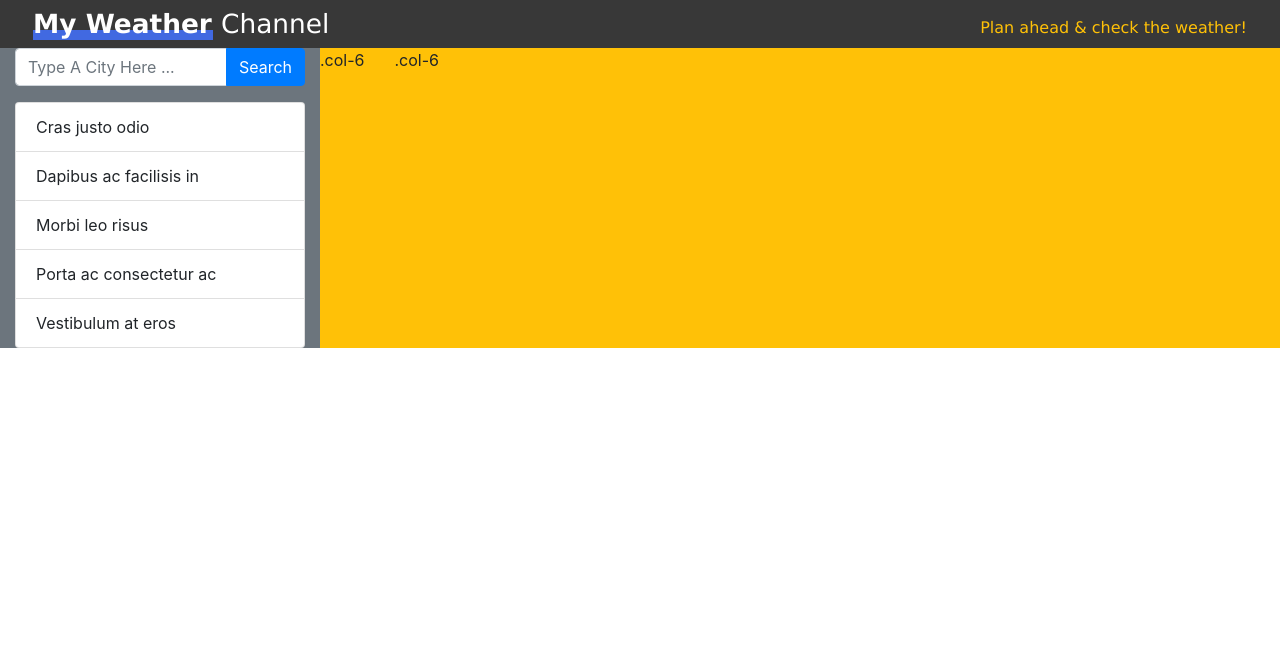
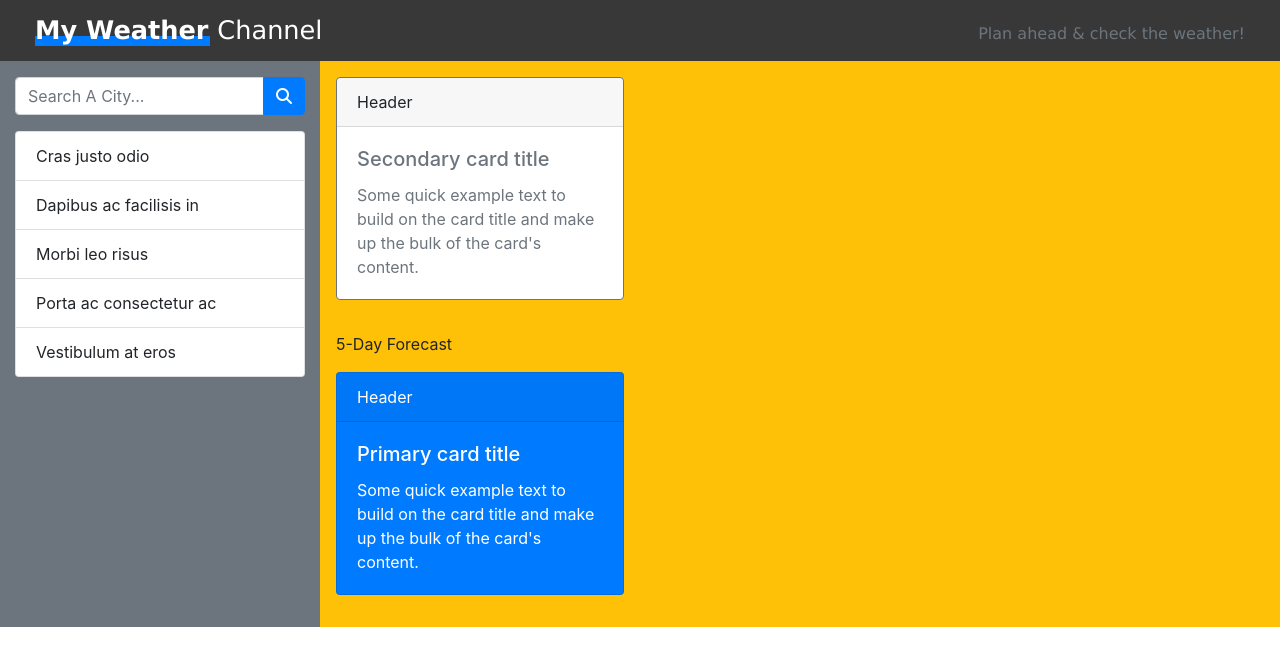
Before and after one commit to lylylong/my-weather-channel, a plain HTML site: page index.html in a window 1280 px wide. Drawn offline with nearby package versions, Linux system fonts and the light colour scheme.

Commit message:
more bootstrap & css

```diff
--- a/assets/css/style.css
+++ b/assets/css/style.css
@@ -12,7 +12,7 @@
 header {
   background-color: var(--darkgrey);
   font-family: Verdana, Geneva, Tahoma, sans-serif;
-  padding: 8px;
+  padding: 15px;
   display: flex;
   flex-wrap: wrap;
   justify-content: space-between;
@@ -20,8 +20,8 @@ header {
 a h1 {
   color: white;
   display: inline-block;
-  margin-left: 25px;
-  font-size: 1.65rem;
+  margin-left: 20px;
+  font-size: 1.6rem;
   font-weight: 600;
   margin-bottom: 0;
 }
@@ -31,16 +31,29 @@ h1 span {
 h1::after {
   content: " ";
   display: block;
-  background-color: royalblue;
-  width: 180px;
+  background-color: #007bff;
+  width: 175px;
   height: 10px;
   margin-top: -10px;
 }
 header p {
-  margin: 0 25px;
-  color: #ffc107;
+  margin: 0 20px;
+  color: #6c757d;
   font-size: 1rem;
   font-weight: lighter;
   text-align: left;
   align-self: flex-end;
 }
+
+.input-group {
+  margin: 1rem 0;
+}
+
+.current-weather,
+.forecast-weather {
+  padding: 1rem;
+}
+
+.forecast-title {
+  padding-left: 1rem;
+}
--- a/index.html
+++ b/index.html
@@ -11,6 +11,10 @@
       crossorigin="anonymous"
     />
     <link rel="stylesheet" href="./assets/css/style.css" />
+    <script
+      src="https://kit.fontawesome.com/c8a531d8ae.js"
+      crossorigin="anonymous"
+    ></script>
   </head>
   <body>
     <header>
@@ -29,7 +33,7 @@
                 <input
                   type="text"
                   class="form-control"
-                  placeholder="Type A City Here ... "
+                  placeholder="Search A City..."
                   aria-label="Type A City"
                   aria-describedby="button-addon2"
                 />
@@ -39,7 +43,7 @@
                     type="button"
                     id="button-addon2"
                   >
-                    Search
+                    <i class="fas fa-search"></i>
                   </button>
                 </div>
               </div>
@@ -58,17 +62,35 @@
           <div class="col-9 right-col bg-warning">
             <!-- Current Weather -->
             <div class="row current-weather">
-              <div class="row">
-                <div class="col"></div>
-              </div>
-
-              <div class="row">
-                <div class="col-6">.col-6</div>
-                <div class="col-6">.col-6</div>
+              <div class="card border-secondary mb-3" style="max-width: 18rem">
+                <div class="card-header">Header</div>
+                <div class="card-body text-secondary">
+                  <h5 class="card-title">Secondary card title</h5>
+                  <p class="card-text">
+                    Some quick example text to build on the card title and make
+                    up the bulk of the card's content.
+                  </p>
+                </div>
               </div>
             </div>
+            <!-- 5-Day Forecast Title -->
+            <div class="row forecast-title">5-Day Forecast</div>
             <!-- Forecast Weather -->
-            <div class="row forecast-weather"></div>
+            <div class="row forecast-weather">
+              <div
+                class="card text-white bg-primary mb-3"
+                style="max-width: 18rem"
+              >
+                <div class="card-header">Header</div>
+                <div class="card-body">
+                  <h5 class="card-title">Primary card title</h5>
+                  <p class="card-text">
+                    Some quick example text to build on the card title and make
+                    up the bulk of the card's content.
+                  </p>
+                </div>
+              </div>
+            </div>
           </div>
         </div>
       </div>
```
